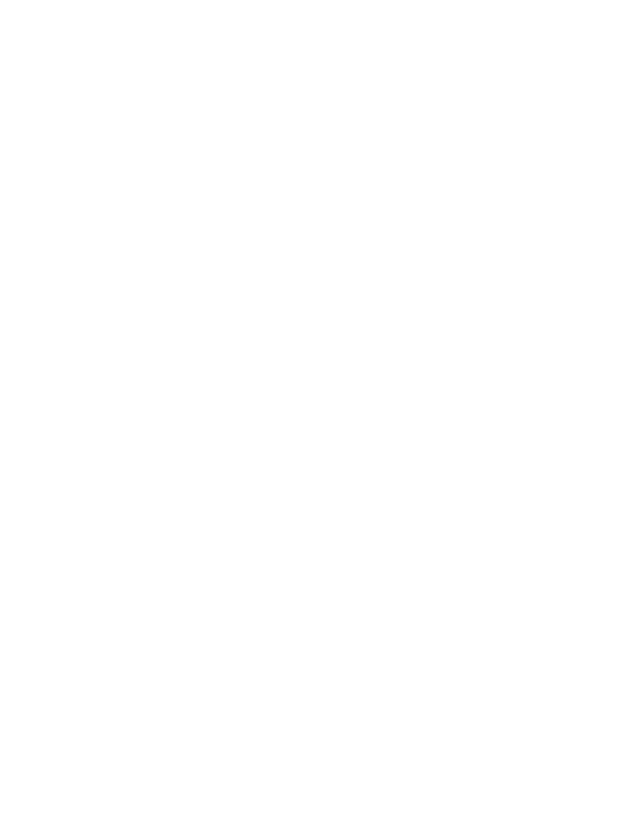
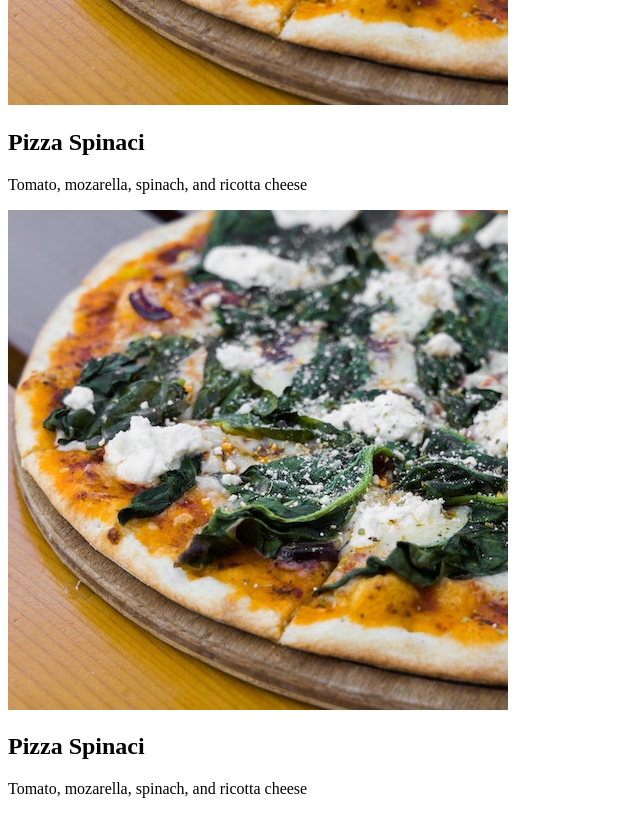
Before and after one commit to juanmarcosstudio/react-resto-menu, a React (Create React App) app: page / in a window 1280 px wide. Shown: the part 1080-1894 px from the top of the page, without its empty margins (0-640 px from the left). Before the commit the page ends 800 px from the top, so only its background shows below. Built offline with nearby package versions, Linux system fonts and the light colour scheme.

Commit message:
Add: Image

```diff
--- a/src/index.js
+++ b/src/index.js
@@ -51,6 +51,8 @@
     <div>
       <h1>Hello React!!!!</h1>
       <Pizza />
+      <Pizza />
+      <Pizza />
     </div>
   );
 }
@@ -58,6 +60,7 @@
 function Pizza() {
   return (
     <div>
+      <img src="pizzas/spinaci.jpg" alt="Pizza spinaci" />
       <h2>Pizza Spinaci</h2>
       <p>Tomato, mozarella, spinach, and ricotta cheese</p>
     </div>
```
